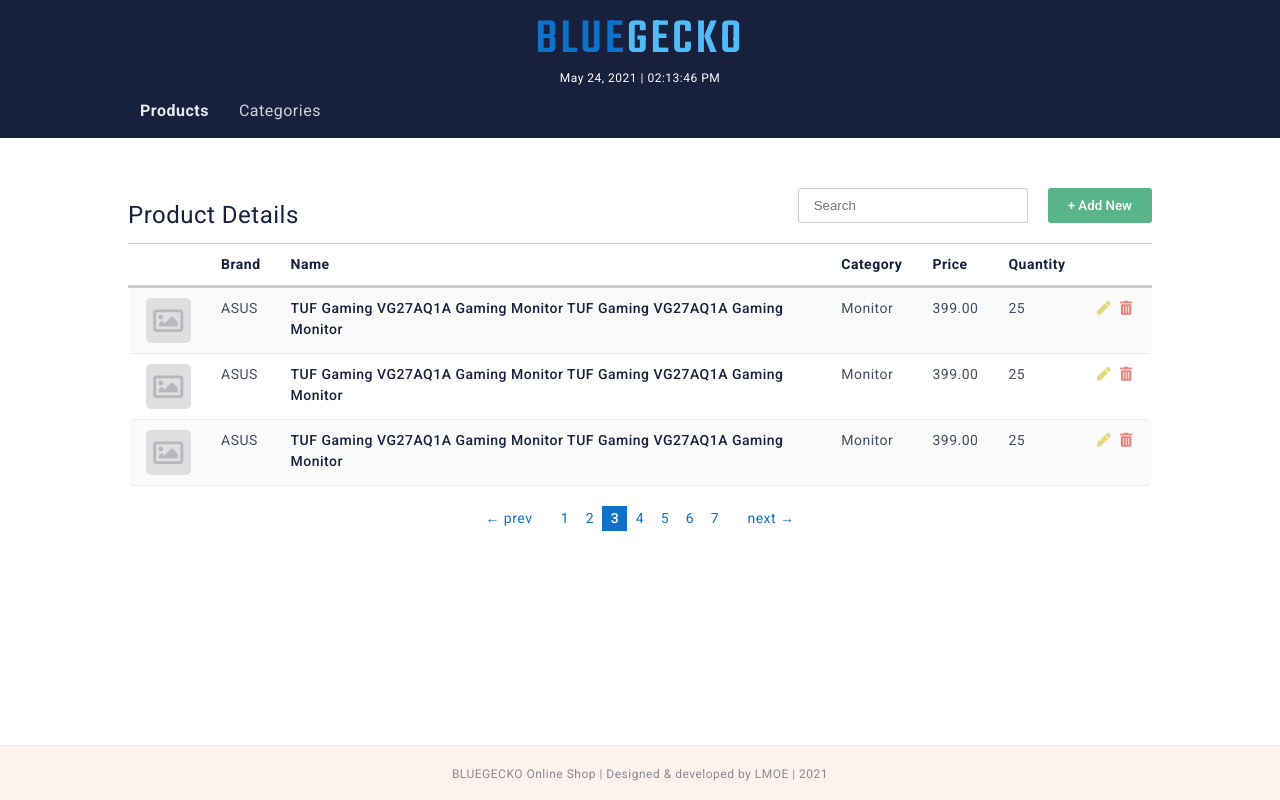
After one commit to lmestrella/bluegecko-online-shop, a PHP site: page /admin/products.php in a window 1280 px wide. The commit adds this page. Run offline with PHP 8.4, Linux system fonts and the light colour scheme.

Commit message:
Create base CSS styling for admin products page

```diff
--- a/admin/index.php
+++ b/admin/index.php
@@ -13,7 +13,7 @@
 </head>
 <body class="admin-login flex">
   <main class="admin-login__main flex flex-dir-col flex-ai-c">
-    <h1 class="admin-login__logo">
+    <h1 class="site__logo">
       <span>BLUE</span><span>GECKO</span>
     </h1>
     <h3 class="admin-login__title"><span>Admin</span> Login</h3>
--- /dev/null
+++ b/admin/products.php
@@ -0,0 +1,120 @@
+<!DOCTYPE html>
+<html lang="en">
+<head>
+  <meta charset="UTF-8">
+  <meta http-equiv="X-UA-Compatible" content="IE=edge">
+  <meta name="viewport" content="width=device-width, initial-scale=1.0">
+  <link rel="stylesheet" href="https://cdnjs.cloudflare.com/ajax/libs/font-awesome/5.15.3/css/all.min.css"
+    integrity="sha512-iBBXm8fW90+nuLcSKlbmrPcLa0OT92xO1BIsZ+ywDWZCvqsWgccV3gFoRBv0z+8dLJgyAHIhR35VZc2oM/gI1w=="
+    crossorigin="anonymous" referrerpolicy="no-referrer" />
+  <link rel="preconnect" href="https://fonts.gstatic.com">
+  <link href="https://fonts.googleapis.com/css2?family=Roboto:wght@400;500;700&display=swap" rel="stylesheet">
+  <link href="https://fonts.googleapis.com/css2?family=Teko:wght@500&display=swap" rel="stylesheet">
+  <link rel="stylesheet" href="../scss/style.css">
+  <title>BLUEGECKO</title>
+</head>
+<body class="site">
+  <header class="site__header flex flex-dir-col">
+    <div class="content-wrapper">
+      <h1 class="site__logo">
+        <span>BLUE</span><span>GECKO</span>
+      </h1>
+      <span class="site__datetime">
+        May 24, 2021 | 02:13:46 PM
+      </span>
+      <nav class="site__nav">
+        <ul role="list" class="site__nav-list flex">
+          <li class="site__nav-item">
+            <a href="#_" class="site__nav-link site__nav-link-selected">Products</a>
+          </li>
+          <li class="site__nav-item">
+            <a href="#_" class="site__nav-link">Categories</a>
+          </li>
+        </ul>
+      </nav>
+    </div>
+  </header>
+
+  <section class="section">
+    <div class="content-wrapper">
+      <div class="section__header flex">
+        <h3 class="section__header-title"><span>Product</span> Details</h3>
+        <input type="text" class="section__header-search" placeholder="Search">
+        <button class="section__header-add  btn btn-primary">+ Add New</button>
+      </div>
+      <table class="table">
+        <tr class="table__row-header">
+          <th class="table__header"></th>
+          <th class="table__header">Brand</th>
+          <th class="table__header">Name</th>
+          <th class="table__header">Category</t h>
+          <th class="table__header">Price</th>
+          <th class="table__header">Quantity</th>
+          <th class="table__header"></th>
+        </tr>
+        <tr class="table__row-data">
+          <td class="table__data">
+            <div class="product__table-img flex"><i class="far fa-image"></i></div>
+          </td>
+          <td class="table__data">ASUS</td>
+          <td class="table__data">
+            <a href="#_" class="ellipsis bold">TUF Gaming VG27AQ1A Gaming Monitor TUF Gaming VG27AQ1A Gaming Monitor</a>
+          </td>
+          <td class="table__data">Monitor</td>
+          <td class="table__data">399.00</td>
+          <td class="table__data">25</td>
+          <td class="table__data product__table-actions">
+            <a href="#" class="action action-edit"><i class="fas fa-pen"></i></a>
+            <a href="#" class="action action-delete"><i class="fas fa-trash-alt"></i></a>
+          </td>
+        </tr>
+        <tr class="table__row-data">
+          <td class="table__data">
+            <div class="product__table-img flex"><i class="far fa-image"></i></div>
+          </td>
+          <td class="table__data">ASUS</td>
+          <td class="table__data">
+            <a href="#_" class="ellipsis bold">TUF Gaming VG27AQ1A Gaming Monitor TUF Gaming VG27AQ1A Gaming Monitor</a>
+          </td>
+          <td class="table__data">Monitor</td>
+          <td class="table__data">399.00</td>
+          <td class="table__data">25</td>
+          <td class="table__data product__table-actions">
+            <a href="#" class="action action-edit"><i class="fas fa-pen"></i></a>
+            <a href="#" class="action action-delete"><i class="fas fa-trash-alt"></i></a>
+          </td>
+        </tr>
+        <tr class="table__row-data">
+          <td class="table__data">
+            <div class="product__table-img flex"><i class="far fa-image"></i></div>
+          </td>
+          <td class="table__data">ASUS</td>
+          <td class="table__data">
+            <a href="#_" class="ellipsis bold">TUF Gaming VG27AQ1A Gaming Monitor TUF Gaming VG27AQ1A Gaming Monitor</a>
+          </td>
+          <td class="table__data">Monitor</td>
+          <td class="table__data">399.00</td>
+          <td class="table__data">25</td>
+          <td class="table__data product__table-actions">
+            <a href="#" class="action action-edit"><i class="fas fa-pen"></i></a>
+            <a href="#" class="action action-delete"><i class="fas fa-trash-alt"></i></a>
+          </td>
+        </tr>
+      </table>
+      <p class="pagination">
+        <a href="#_" class="pagination__prev">&#8592; prev</a>
+        <a href="#_" class="pagination__number">1</a>
+        <a href="#_" class="pagination__number">2</a>
+        <a href="#_" class="pagination__number selected">3</a>
+        <a href="#_" class="pagination__number">4</a>
+        <a href="#_" class="pagination__number">5</a>
+        <a href="#_" class="pagination__number">6</a>
+        <a href="#_" class="pagination__number">7</a>
+        <a href="#_" class="pagination__next">next &#8594;</a>
+      </p>
+    </div>
+  </section>
+
+  <?php include_once("../footer.php") ?>
+</body>
+</html>
--- a/scss/base/_reset.scss
+++ b/scss/base/_reset.scss
@@ -20,3 +20,7 @@ img {
   display: block;
   max-width: 100%;
 }
+
+ul[role="list"] {
+  list-style: none;
+}
--- a/scss/components/_button.scss
+++ b/scss/components/_button.scss
@@ -4,12 +4,12 @@
   font-family: inherit;
   font-weight: 500;
   outline: none;
+  padding: 0 20px;
   transition: all 150ms;
 
   &-primary {
-    color: $clr-text-white;
+    color: $clr-white;
     background-color: rgba($clr-btn-primary, 0.65);
-    padding: 0 20px;
 
     &:hover,
     &:focus {
--- a/scss/components/_input.scss
+++ b/scss/components/_input.scss
@@ -1,6 +1,7 @@
 input {
   border: 1px solid $clr-border-default;
   outline: none;
+  max-width: 300px;
   padding: 0 15px;
   width: 100%;
 
--- a/scss/helpers/_variables.scss
+++ b/scss/helpers/_variables.scss
@@ -1,7 +1,7 @@
 // Colors
-$clr-text-white: hsl(0, 0%, 100%);
-$clr-text-primary: #2a324b;
-$clr-border-default: #dddddd;
+$clr-white: hsl(0, 0%, 100%);
+$clr-primary: #17213d;
+$clr-border-default: #cccccc;
 $clr-border-active: #767b91;
 $clr-btn-primary: #008d4b;
 $clr-footer-bg: #fdf3ec;
--- a/scss/style.css
+++ b/scss/style.css
@@ -22,8 +22,12 @@ img {
   max-width: 100%;
 }
 
+ul[role="list"] {
+  list-style: none;
+}
+
 body {
-  color: #2a324b;
+  color: #17213d;
   font-family: "Roboto", sans-serif;
   letter-spacing: 0.5px;
 }
@@ -41,20 +45,6 @@ h3 {
   font-size: 1.5rem;
 }
 
-.admin-login__logo {
-  font-family: "Teko", sans-serif;
-  letter-spacing: 3px;
-  line-height: 1;
-}
-
-.admin-login__logo span:nth-child(1) {
-  color: #1071cb;
-}
-
-.admin-login__logo span:nth-child(2) {
-  color: #52bcfa;
-}
-
 .admin-login__title {
   margin-top: -5px;
 }
@@ -63,9 +53,66 @@ h3 {
   font-weight: 500;
 }
 
+.site__logo {
+  font-family: "Teko", sans-serif;
+  letter-spacing: 3px;
+  line-height: 1;
+}
+
+.site__logo span:nth-child(1) {
+  color: #1071cb;
+}
+
+.site__logo span:nth-child(2) {
+  color: #52bcfa;
+}
+
+.site__datetime {
+  color: white;
+  font-size: 0.75rem;
+}
+
+.site__header {
+  text-align: center;
+}
+
+.site__nav-item {
+  margin-right: 30px;
+}
+
+.site__nav-link {
+  border-bottom: 2px solid rgba(255, 255, 255, 0);
+  color: rgba(255, 255, 255, 0.8);
+  padding-bottom: 5px;
+  text-decoration: none;
+  -webkit-transition: all 150ms;
+  transition: all 150ms;
+}
+
+.site__nav-link-selected {
+  color: rgba(255, 255, 255, 0.9);
+  font-weight: 600;
+}
+
+.site__nav-link:hover {
+  border-bottom: 2px solid white;
+}
+
 .site__footer span {
   opacity: 0.5;
   font-size: 0.75rem;
+}
+
+.table__row-header, .table__row-data {
+  font-size: 14px;
+}
+
+.table__header {
+  text-align: left;
+}
+
+.table__data {
+  color: rgba(23, 33, 61, 0.8);
 }
 
 input,
@@ -93,6 +140,25 @@ button {
           align-items: center;
 }
 
+.content-wrapper {
+  width: Min(1150px, 80%);
+  margin: auto;
+  min-width: 730px;
+}
+
+.ellipsis {
+  display: -webkit-box;
+  -webkit-line-clamp: 2;
+  -webkit-box-orient: vertical;
+  overflow: hidden;
+  color: #17213d;
+  text-decoration: none;
+}
+
+.bold {
+  font-weight: 500;
+}
+
 .site__footer {
   background-color: #fdf3ec;
   border-top: 1px solid #ffe6d4;
@@ -103,9 +169,44 @@ button {
   width: 100%;
 }
 
+.site__header {
+  background-color: #17213d;
+  padding: 15px;
+}
+
+.site__nav {
+  padding-top: 10px;
+}
+
+.section {
+  margin-top: 50px;
+}
+
+.section__header {
+  border-bottom: 1px solid #cccccc;
+  -webkit-box-align: end;
+      -ms-flex-align: end;
+          align-items: flex-end;
+  padding-bottom: 10px;
+}
+
+.section__header-title {
+  margin-right: auto;
+}
+
+.section__header-title ~ * {
+  margin-bottom: 10px;
+  margin-left: 20px;
+}
+
+.section__header-search {
+  max-width: 230px;
+}
+
 input {
-  border: 1px solid #dddddd;
+  border: 1px solid #cccccc;
   outline: none;
+  max-width: 300px;
   padding: 0 15px;
   width: 100%;
 }
@@ -124,6 +225,7 @@ input:focus {
   font-family: inherit;
   font-weight: 500;
   outline: none;
+  padding: 0 20px;
   -webkit-transition: all 150ms;
   transition: all 150ms;
 }
@@ -131,7 +233,6 @@ input:focus {
 .btn-primary {
   color: white;
   background-color: rgba(0, 141, 75, 0.65);
-  padding: 0 20px;
 }
 
 .btn-primary:hover, .btn-primary:focus {
@@ -147,6 +248,131 @@ input:focus {
   width: 100%;
 }
 
+.table {
+  border-collapse: collapse;
+  width: 100%;
+}
+
+.table__row-header {
+  border-bottom: 3px solid #cccccc;
+}
+
+.table__row-data {
+  --border-opacity: 0;
+  --bg-color: $clr-white;
+  background-color: var(--bg-color);
+  border-bottom: 1px solid rgba(204, 204, 204, 0.35);
+  border-left: 3px solid rgba(204, 204, 204, var(--border-opacity));
+  border-right: 3px solid rgba(204, 204, 204, var(--border-opacity));
+  outline: 1px solid rgba(204, 204, 204, var(--border-opacity));
+}
+
+.table__row-data:nth-of-type(even) {
+  --bg-color: #fafafa;
+}
+
+.table__row-data:hover, .table__row-data:focus {
+  --bg-color: #f4f6ff;
+  --border-opacity: 1;
+  border-bottom: 1px solid rgba(204, 204, 204, 0);
+}
+
+.table__header {
+  padding: 10px 0;
+}
+
+.table__data {
+  min-width: -webkit-min-content;
+  min-width: -moz-min-content;
+  min-width: min-content;
+}
+
+.table__header, .table__data {
+  padding: 10px 15px;
+  vertical-align: top;
+}
+
+.product__table-img {
+  background: #dfdfdf;
+  border-radius: 5px;
+  height: 45px;
+  margin: 10px auto;
+  margin: auto;
+  width: 45px;
+}
+
+.product__table-img i {
+  font-size: 30px;
+  margin: auto;
+  opacity: 0.25;
+}
+
+.product__table-actions {
+  min-width: 70px;
+  text-align: center;
+}
+
+.product__table-actions .action {
+  opacity: 0.65;
+}
+
+.product__table-actions .action:hover {
+  opacity: 1;
+}
+
+.product__table-actions .action:not(:last-of-type) {
+  margin-right: 5px;
+}
+
+.product__table-actions .action-edit {
+  color: #ddc53a;
+}
+
+.product__table-actions .action-delete {
+  color: #dd453a;
+}
+
+.pagination {
+  display: -webkit-box;
+  display: -ms-flexbox;
+  display: flex;
+  font-size: 14px;
+  -webkit-box-pack: center;
+      -ms-flex-pack: center;
+          justify-content: center;
+  margin-top: 20px;
+}
+
+.pagination a {
+  color: #1071cb;
+  height: 25px;
+  line-height: 25px;
+  text-align: center;
+  text-decoration: none;
+}
+
+.pagination__prev {
+  margin-right: 20px;
+}
+
+.pagination__next {
+  margin-left: 20px;
+}
+
+.pagination__number {
+  width: 25px;
+}
+
+.pagination__number:hover {
+  background-color: rgba(16, 113, 203, 0.1);
+}
+
+.pagination .selected {
+  background-color: #1071cb;
+  color: white;
+  font-weight: 500;
+}
+
 .admin-login__main {
   margin: auto;
   -webkit-transform: translateY(-20%);
```
Also changed, not shown: index.php (deleted, +0 -70 lines), scss/base/_typography.scss (+56 -7 lines), scss/components/_pagination.scss (added, +36 -0 lines), scss/components/_table.scss (added, +93 -0 lines), scss/layout/_admin-header.scss (added, +10 -0 lines), scss/layout/_admin-section.scss (added, +22 -0 lines), scss/layout/_globals.scss (+20 -0 lines), scss/layout/_section.scss (added), scss/pages/_admin-login.scss (renamed from scss/pages/_login.scss), scss/pages/_admin-products.scss (added).
